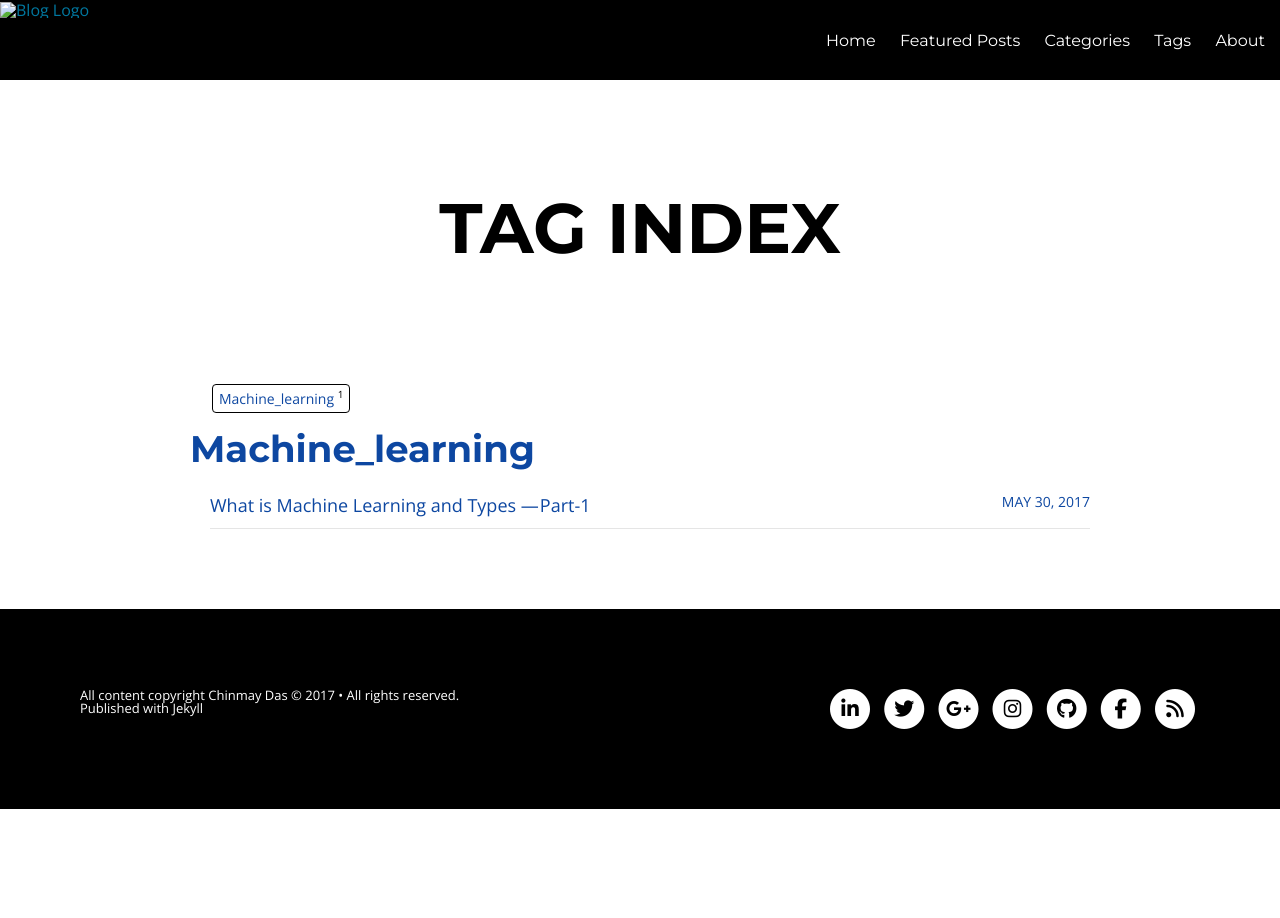
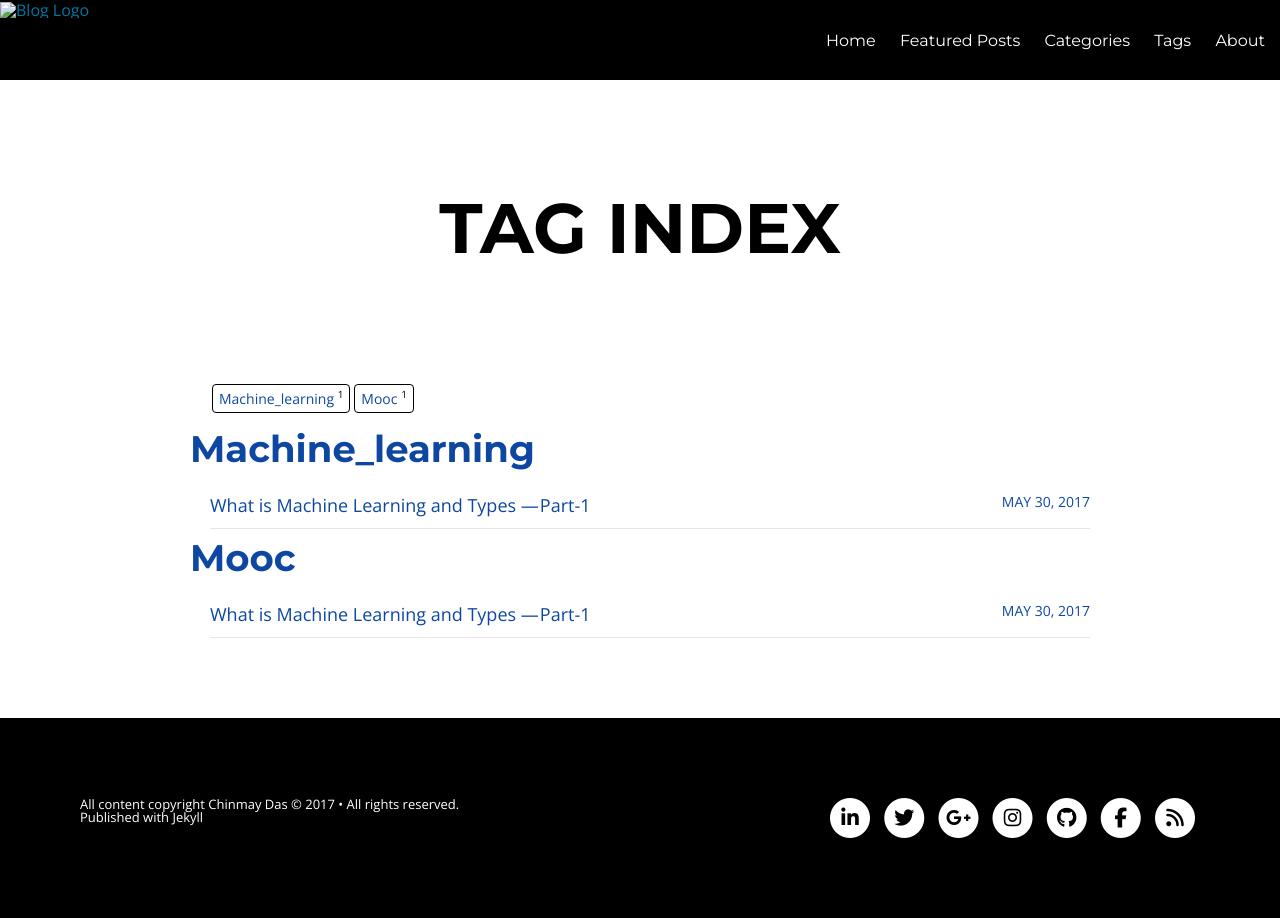
Before and after one commit to chinmaydas96/chinmaydas96.github.io, a Jekyll site: the page built from tags.html, in a window 1280 px wide. Built offline with Jekyll 4.4.1, drawn with Linux system fonts in a browser that asks for light colours; nearby versions of some CDN libraries; library files that are not in the unit come from our copies.

Commit message:
machine learning part-1

```diff
--- a/_posts/2017-05-30-Machine-Learning-1.md
+++ b/_posts/2017-05-30-Machine-Learning-1.md
@@ -2,10 +2,11 @@
 layout: post
 title: What is Machine Learning and Types — Part-1
 description: "Definition & Types "
-headline: "Machine_Leaning"
+headline: "Machine Leaning Part-1"
 categories: Machine_Learning
 tags:
   - machine_learning
+  - MOOC
 
 comments: true
 mathjax: null
```
